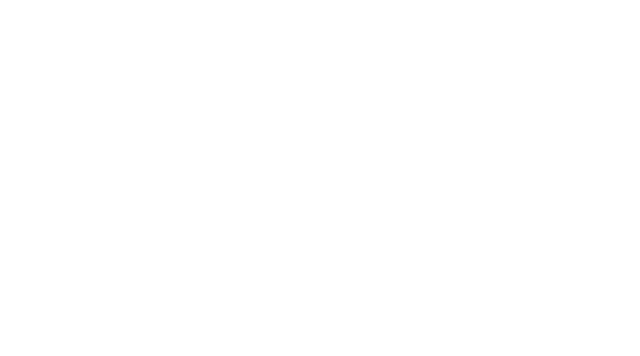
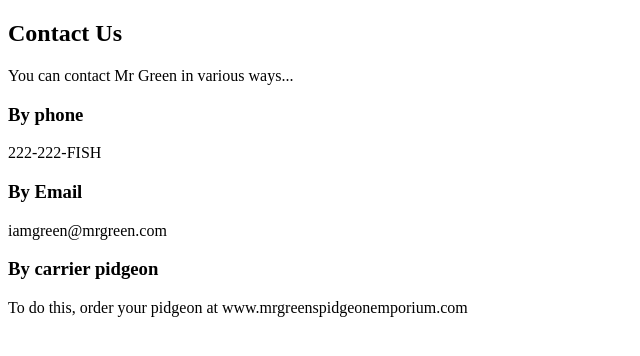
Before and after one commit to konrad-roguszewski/html-tutorials-for-beginners-yt, a plain HTML site: page contact.html in a window 1280 px wide. Shown: the whole page, without its empty margins (0-640 px from the left). Drawn offline with Linux system fonts and the light colour scheme.

```diff
--- a/contact.html
+++ b/contact.html
@@ -0,0 +1,37 @@
+<!doctype html>
+
+<html>
+
+    <head>
+
+        <meta charset="utf-8"/>
+        <meta name="keywords" content="fish, smelly, trout, salmon, shark">
+        <meta name="description" content="We sell the smelliest fish online, guaranteed!">
+        <title>Mr Green's Smelly Fish Emporium</title>
+        <link rel="stylesheet" type="text/css" href="css/main.css">
+
+    </head>
+
+    <body>
+
+        <div id="contact-us">
+            <h2>Contact Us</h2>
+            <p>You can contact Mr Green in various ways...</p>
+            <div class="contact-method">
+                <h3>By phone</h3>
+                <p>222-222-FISH</p>
+            </div>
+            <div class="contact-method">
+                <h3>By Email</h3>
+                <p>iamgreen@mrgreen.com</p>
+            </div>
+            <div class="contact-method">
+                <h3>By carrier pidgeon</h3>
+                <p>To do this, order your pidgeon at www.mrgreenspidgeonemporium.com</p>
+            </div>
+        </div>
+
+    </body>
+
+
+</html>
--- /dev/null
+++ b/css/main.css
@@ -0,0 +1,5 @@
+h1{
+    color:blue;
+    text-decoration: underline;
+    text-transform: uppercase;
+}
```
Also changed, not shown: prices/freshwater-fish-prices.html (+1 -1 lines).
